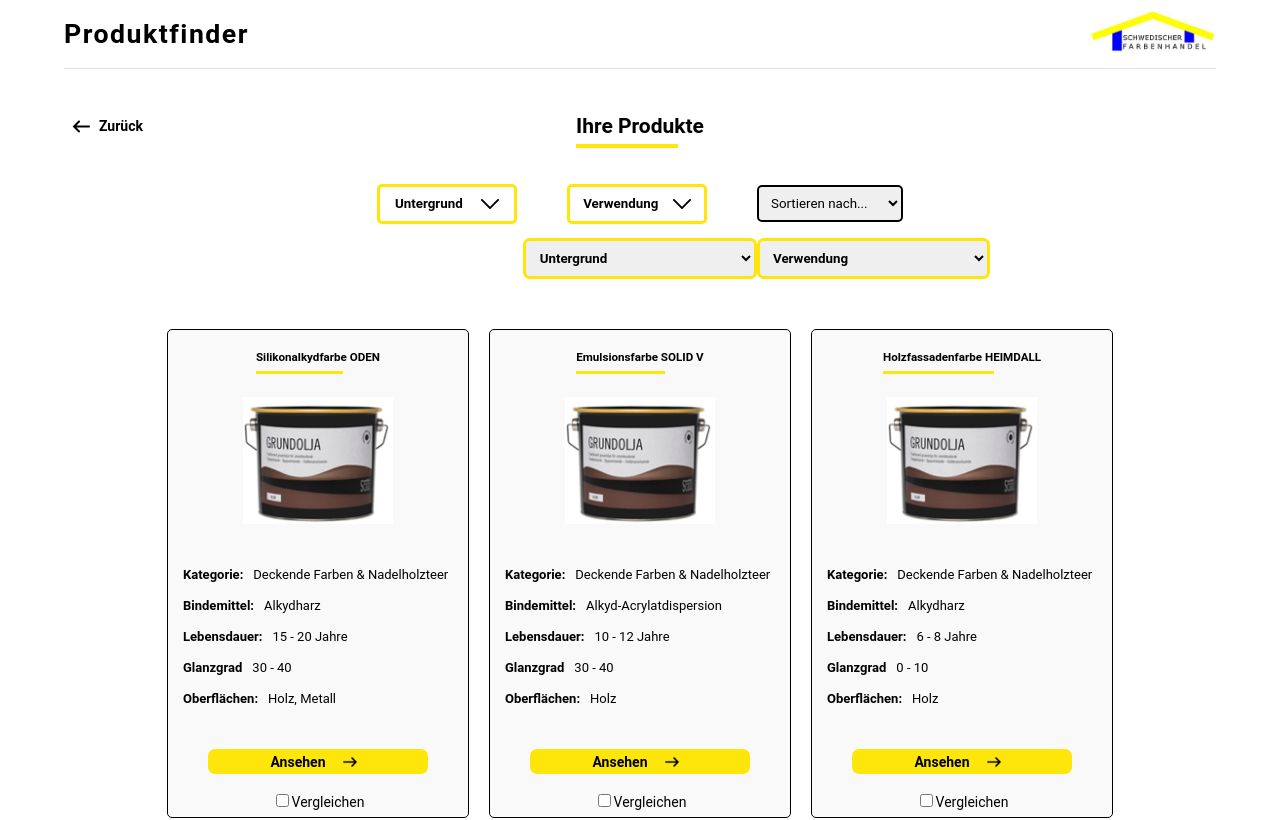
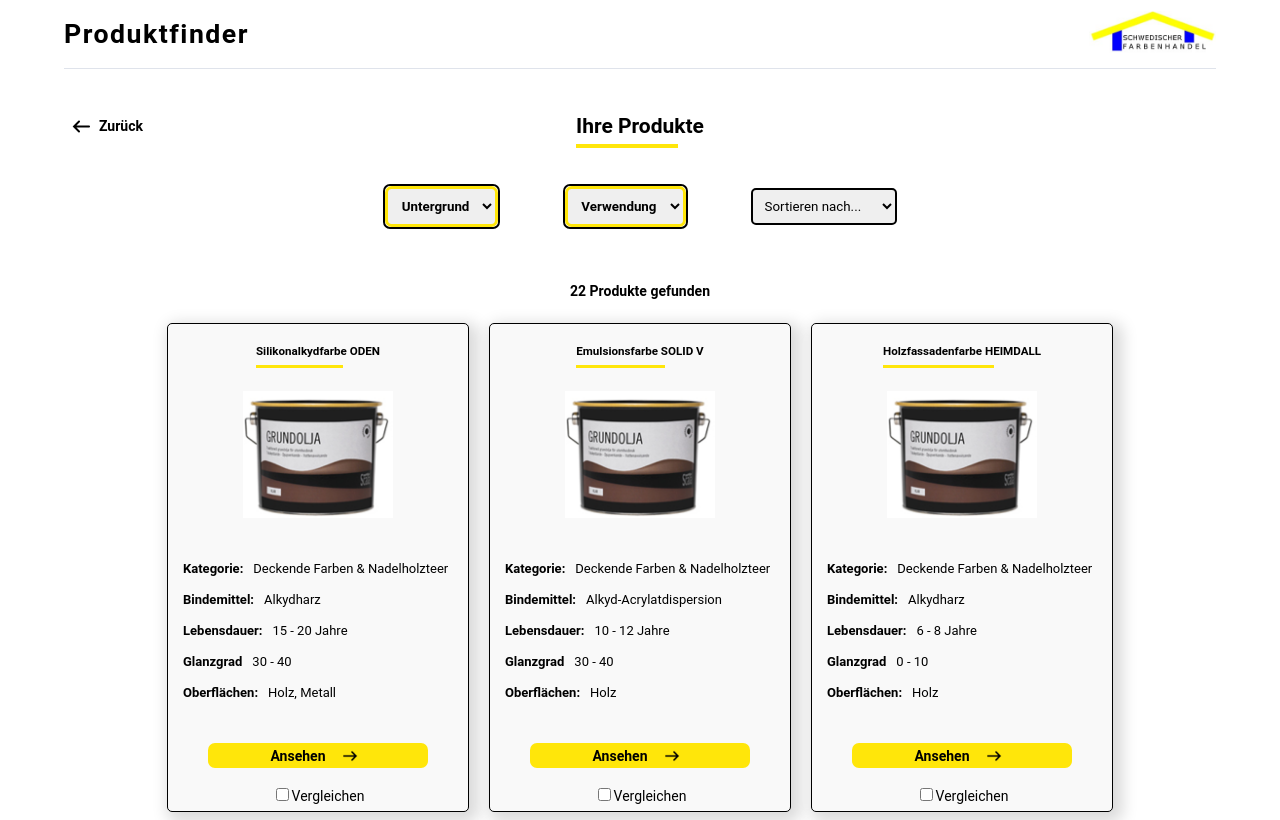
Before and after one commit to Mr-Jen/Productfinder, a React (Create React App) app: page /products in a window 1280 px wide. Shown: the top 820 px of the page. Built offline with nearby package versions, Linux system fonts and the light colour scheme.

Commit message:
Filter now refactored and fully functional hooked up to the products filter - slight UI bug left regarding the size of the dropdown

```diff
--- a/src/components/Routes/Products/Filters/Filters.js
+++ b/src/components/Routes/Products/Filters/Filters.js
@@ -4,16 +4,31 @@
 
 import { changeSurface, changeApplication, resetSurfaces, resetApplications } from '../../../../actions/filter'
 import Filter from './Filter'
+import Select from './Select'
 
 const Wrapper = styled.div`
     display: flex;
-    @media (max-width: 805px){
+    flex-direction: row;
+    align-items: center;
+    width: 50%;
+    margin-bottom: 40px;
+    margin-top: 2em;
+    justify-content: space-around;
+
+    @media (max-width: 1000px) {
+        width: 75%;
+    }
+
+    @media (max-width: 700px) {
         flex-direction: column;
+        align-items: center;
+        justify-content: space-between;
+        height: 10rem;
     }
 `
 
 
-const Filters = ({ filter, onChangeApplication, onChangeSurface, onResetSurfaces, onResetApplications, products }) => {
+const Filters = ({ filter, onChangeApplication, onChangeSurface, onResetSurfaces, onResetApplications, products, handleChangeSort }) => {
     const [openFilter, setOpenFilter] = useState(null);
 
     const handleOpenFilter = (id) => {
@@ -47,6 +62,7 @@
                 content={products && products[Object.keys(filter)[1]]}
                 title={"Verwendung"}
             />
+            <Select handleChangeSort={(e) => handleChangeSort(e)}/>
         </Wrapper>
     )
 }
--- a/src/components/Routes/Products/Filters/filters.css
+++ b/src/components/Routes/Products/Filters/filters.css
@@ -1,12 +1,12 @@
 .multiselect {
-    width: 100%;
-    min-width: 100%;
     position: relative;
+    border: 2px solid black;
+    border-radius: .5em;
 }
 
 .selectBox {
   position: relative;
-  margin: 1em 0 0 0;
+  width: 100%;
 }
 
 .selectBox select {
@@ -28,7 +28,7 @@
 
   border: 2px #FFE60A solid;
   border-top: 2px solid white;
-  border-radius: 5px;
+  border-radius: .5em;
   position: fixed;
   background-color: white;
   z-index: 10000;
--- a/src/components/Routes/Products/Product.js
+++ b/src/components/Routes/Products/Product.js
@@ -11,6 +11,8 @@
     border-radius: 5px;
     width: 300px;
     background-color: #F9F9F9;
+    -webkit-box-shadow: 5px 5px 15px 5px #DBDBDB;
+    box-shadow: 5px 5px 15px 5px #DBDBDB;
 `
 
 const Title = styled.h5`
@@ -25,18 +27,6 @@
         width: 70%;
         border-bottom: 3px solid #FFE60A;
     }
-`
-
-const Img = styled.div`
-    display: flex;
-    align-self: center;
-
-    background-image: url("assets/images/farbeimer.jpg");
-    background-repeat: no-repeat;
-    background-position: center;
-    background-size: contain;
-    width: 80%;
-    height: 100px;
 `
 
 const ProductImg = styled.img`
--- a/src/components/Routes/Products/Products.js
+++ b/src/components/Routes/Products/Products.js
@@ -7,7 +7,6 @@
 import CompareStatusBar from '../../Shared/CompareStatusBar'
 import Title from '../../Shared/Title'
 import NavigateButton from '../../Shared/NavigateButton'
-import Select from './Select'
 import Filters from './Filters/Filters'
 import { loadFilters } from '../../../actions/filter'
 
@@ -28,10 +27,6 @@
   }*/
 `
 
-const Input = styled.input`
-  margin: 10px;
-`
-
 const ProductsWrapper = styled.div`
   display: flex;
   flex-direction: row;
@@ -41,108 +36,10 @@
   margin-bottom: 10vh;
 `
 
-const CheckBoxesContentWrapper = styled.div`
-  display: flex;
-  justify-content: space-between;
-`
 
-const CheckBoxWrapper = styled.div`
-  display: flex;
-  flex-direction: column;
-  align-items: center;
-`
-
-const DropDownWrapper = styled.div`
-  display: flex;
-  align-items: center;
-  width: 50%;
-  margin-bottom: 40px;
-  margin-top: 2em;
-  flex-wrap: wrap;
-  justify-content: space-around;
-
-  @media (max-width: 805px) {
-    flex-direction: column;
-    align-items: center;
-    justify-content: space-between;
-    height: 14rem;
-  }
-`
-
-const FilterDropDownWrapper = styled.div`
-  display: flex;
-  flex-direction: column;
-  position: relative;
-  z-index: 100;
-`
-
-const FilterDropDown = styled.button`
-  display: flex;
-  align-items: center;
-  justify-content: space-around;
-
-  border: 3px solid #FFE60A;
-  border-radius: 5px;
-  width: 140px;
-  height: 40px;
-  background-color: white;
-`
-
-const PlaceHolderRect = styled.div`
-  width: 134px;
-  height: 20px;
-  background-color: white;
-  margin-top: 33px;
-  border-left: 3px solid #FFE60A;
-  border-right: 3px solid #FFE60A;
-  border-bottom: none;
-  position: absolute;
-  z-index: 50;
-`
-
-const SurfaceBgRect = styled.div`
-  width: 200px;
-  height: 120px;
-  background-color: white;
-  border: 3px solid #FFE60A;
-  border-radius: 0 5px 5px 5px;
-
-  display: flex;
-  flex-direction: column;
-  flex-grow: grow;
-  justify-content: space-between;
-  padding: 0 20px 0 20px;
-  position: absolute;
-  margin-top: 50px;
-`
-
-const ApplicationBgRect = styled.div`
-  min-width: 500px;
-  height: 130px;
-  background-color: #FFE60A;
-  border: 1px solid black;
-  border-radius: 0 5px 5px 5px;
-
-  display: flex;
-  flex-direction: column;
-  justify-content: space-between;
-  padding: 0 20px 0 20px
-`
-
-const ResetDropDownButton = styled.button`
-  width: 90%;
-  align-self: center;
-  margin: 10px 0 10px 0;
-`
-
-
-const Products = ({ target, coating, initFilters }) => {
+const Products = ({ target, coating, initFilters, filteredSurfaces, filteredApplications }) => {
   const [initData, setInitData] = useState(null);
-  const [inputArea, setInputArea] = useState("");
-  const [inputSurface, setInputSurface] = useState([false, false, false, false])
-  const [inputApplication, setInputApplication] = useState([false, false, false, false, false, false])
   const [sortBy, setSortBy] = useState();
-  const [dropdownElement, setDropDownElement] = useState();
   const [compareProducts, setCompareProducts] = useState([]);
   const compareLength = 2;
 
@@ -191,19 +88,7 @@
     setCompareProducts([])
   }
 
-  const onChangeSurfaceCheckBox = (index) => {
-    const recentSurface = [...inputSurface]
-    recentSurface[index] = recentSurface[index] ? false : true
-    setInputSurface(recentSurface)
-  }
-
-  const onChangeApplicationCheckBox = (index) => {
-      const recentApplication = [...inputApplication]
-      recentApplication[index] = recentApplication[index] ? false : true
-      setInputApplication(recentApplication);
-  }
-
-  const calculateVolume = (efficiency) => {
+  /*onst calculateVolume = (efficiency) => {
     let eSmoothMin = efficiency["smooth_surface"][0]
     let eRoughMin = efficiency["rough_surface"][0]
     let eSmoothMax = efficiency["smooth_surface"][1]
@@ -216,7 +101,7 @@
     let vRoughMax = Math.ceil((inputArea / eRoughMax) * 100) / 100
 
     return [vSmoothMin, vRoughMin, vSmoothMax, vRoughMax]
-  }
+  }*/
 
   const data = initData ? initData : undefined
 
@@ -245,17 +130,22 @@
   }
 
 
-  let input_res = inputSurface
+  if (filteredSurfaces && filteredApplications){
+    let input_res = filteredSurfaces && filteredSurfaces
     .map((elem, key) => elem === true ? key : null)
     .filter(elem => elem !== null)
 
-  let application_res = inputApplication
-    .map((elem, key) => elem === true ? key : null)
-    .filter(elem => elem !== null)
+    let application_res = filteredApplications && filteredApplications
+      .map((elem, key) => elem === true ? key : null)
+      .filter(elem => elem !== null)
 
-  var filteredObjectKeys = initData && Object.keys(products)
-    .filter(objectKey => input_res.every(elem => products[objectKey]["surface"].includes(elem)))
-    .filter(objectKey => application_res.every(elem => products[objectKey]["application"].includes(elem)))
+    var filteredObjectKeys = initData && Object.keys(products)
+      .filter(objectKey => input_res.every(elem => products[objectKey]["surface"].includes(elem)))
+      .filter(objectKey => application_res.every(elem => products[objectKey]["application"].includes(elem)))
+  }
+  else {
+    filteredObjectKeys = initData && Object.keys(products)
+  }
 
   switch(sortBy){
     case "gloss_low":
@@ -302,121 +192,10 @@
           />
         </div>
       </Header>
-      <DropDownWrapper>
-        <FilterDropDownWrapper>
-          <FilterDropDown onClick={() => setDropDownElement(dropdownElement === 0 ? null : 0)}>
-            <strong>Untergrund</strong>
-            <img alt="dropdown-arrow" style={{transform: dropdownElement === 0 && `rotate(180deg)`}} height="10" src="assets/icons/misc/dropdown-arrow.svg"></img>
-          </FilterDropDown>
-          {dropdownElement === 0 && <PlaceHolderRect/>}
-          {dropdownElement === 0 &&
-            <SurfaceBgRect>
-              <CheckBoxesContentWrapper>
-                <CheckBoxWrapper>
-                  <p>Holz</p>
-                  <Input
-                    type="checkbox"
-                    onChange={() => onChangeSurfaceCheckBox(0)}
-                    checked={inputSurface[0]}
-                  />
-                </CheckBoxWrapper>
-                <CheckBoxWrapper>
-                  <p>Metall</p>
-                  <Input
-                    type="checkbox"
-                    onChange={() => onChangeSurfaceCheckBox(1)}
-                    checked={inputSurface[1]}
-                  />
-                </CheckBoxWrapper>
-                <CheckBoxWrapper>
-                  <p>Putz</p>
-                  <Input
-                    type="checkbox"
-                    onChange={() => onChangeSurfaceCheckBox(2)}
-                    checked={inputSurface[2]}
-                  />
-                </CheckBoxWrapper>
-                <CheckBoxWrapper>
-                  <p>Estrich</p>
-                  <Input
-                    type="checkbox"
-                    onChange={() => onChangeSurfaceCheckBox(3)}
-                    checked={inputSurface[3]}
-                  />
-                </CheckBoxWrapper>
-              </CheckBoxesContentWrapper>
-              <ResetDropDownButton onClick={() => setInputSurface([false, false, false, false])}>Zurücksetzen</ResetDropDownButton>
-            </SurfaceBgRect>
-          }
-        </FilterDropDownWrapper>
 
-        <FilterDropDownWrapper>
-          <FilterDropDown onClick={() => setDropDownElement(dropdownElement === 1 ? null : 1)}>
-            <strong>Verwendung</strong>
-            <img alt="dropdown-arrow" style={{transform: dropdownElement === 1 && `rotate(180deg)`}} height="10" src="assets/icons/misc/dropdown-arrow.svg"></img>
-          </FilterDropDown>
-          {dropdownElement === 1 && <PlaceHolderRect/>}
-          {dropdownElement === 1 &&
-            <ApplicationBgRect>
-              <CheckBoxesContentWrapper>
-                <CheckBoxWrapper>
-                  <p>Fassade</p>
-                  <Input
-                    type="checkbox"
-                    onChange={() => onChangeApplicationCheckBox(0)}
-                    checked={inputApplication[0]}
-                  />
-                </CheckBoxWrapper>
-                <CheckBoxWrapper>
-                  <p>Boden / Treppe</p>
-                  <Input
-                    type="checkbox"
-                    onChange={() => onChangeApplicationCheckBox(1)}
-                    checked={inputApplication[1]}
-                  />
-                </CheckBoxWrapper>
-                <CheckBoxWrapper>
-                  <p>Fenster / Tür</p>
-                  <Input
-                    type="checkbox"
-                    onChange={() => onChangeApplicationCheckBox(2)}
-                    checked={inputApplication[2]}
-                  />
-                </CheckBoxWrapper>
-                <CheckBoxWrapper>
-                  <p>Zaun</p>
-                  <Input
-                    type="checkbox"
-                    onChange={() => onChangeApplicationCheckBox(3)}
-                    checked={inputApplication[3]}
-                  />
-                </CheckBoxWrapper>
-                <CheckBoxWrapper>
-                  <p>Handlauf</p>
-                  <Input
-                    type="checkbox"
-                    onChange={() => onChangeApplicationCheckBox(4)}
-                    checked={inputApplication[4]}
-                  />
-                </CheckBoxWrapper>
-                <CheckBoxWrapper>
-                  <p>Dach</p>
-                  <Input
-                    type="checkbox"
-                    onChange={() => onChangeApplicationCheckBox(5)}
-                    checked={inputApplication[5]}
-                  />
-                </CheckBoxWrapper>
-              </CheckBoxesContentWrapper>
-              <ResetDropDownButton onClick={() => setInputApplication([false, false, false, false, false, false])}>Zurücksetzen</ResetDropDownButton>
-            </ApplicationBgRect>
-          }
-        </FilterDropDownWrapper>
+      <Filters handleChangeSort={(e) => handleChangeSort(e)}/>
 
-        <Select handleChangeSort={(e) => handleChangeSort(e)}/>
-
-        <Filters />
-      </DropDownWrapper>
+      <strong style={{margin: '1em'}}>{filteredObjectKeys?.length} {`${filteredObjectKeys?.length !== 1 ? "Produkte" : "Produkt"}`} gefunden</strong>
 
       { !products ? <p>Loading ...</p> :
         <ProductsWrapper>
@@ -431,7 +210,7 @@
               let binder_value = binders[binder]
               let solubility_value = solubilities[solubility]
 
-              let volume = calculateVolume(product["efficiency"])
+              //let volume = calculateVolume(product["efficiency"])
 
               return <Product key={key}
                 title={product["name"]}
@@ -455,7 +234,7 @@
   )
 }
 
-const mapStateToProps = ({ user }) => {
+const mapStateToProps = ({ user, filter }) => {
   let target;
   let coating = user["coating"]
   if (user["target"] === 'Lasur'){
@@ -469,7 +248,9 @@
   }
   return {
     target,
-    coating
+    coating,
+    filteredSurfaces: filter["surfaces"],
+    filteredApplications: filter["applications"]
   }
 }
 
```
Also changed, not shown: src/components/Routes/Products/Filters/Select.js (renamed from src/components/Routes/Products/Select.js).
